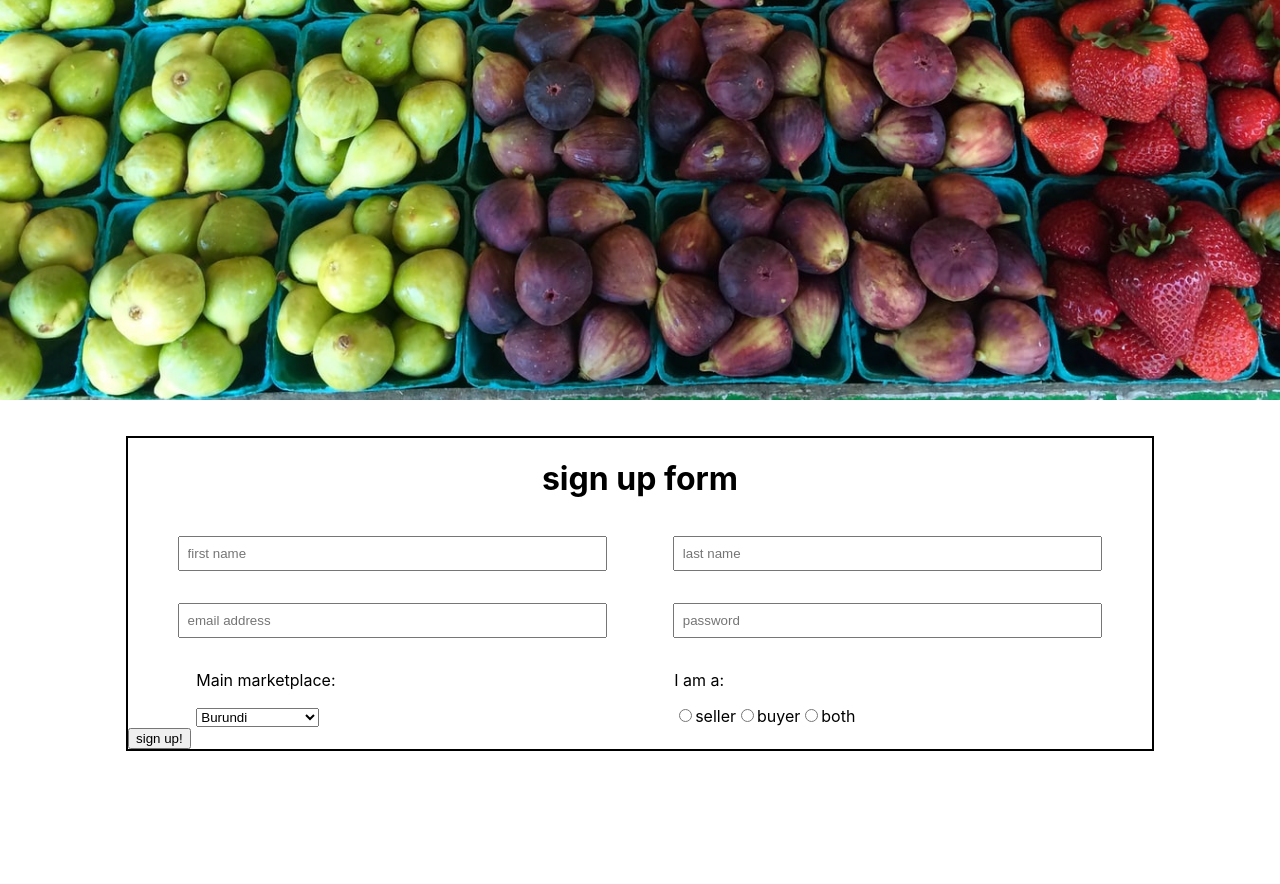
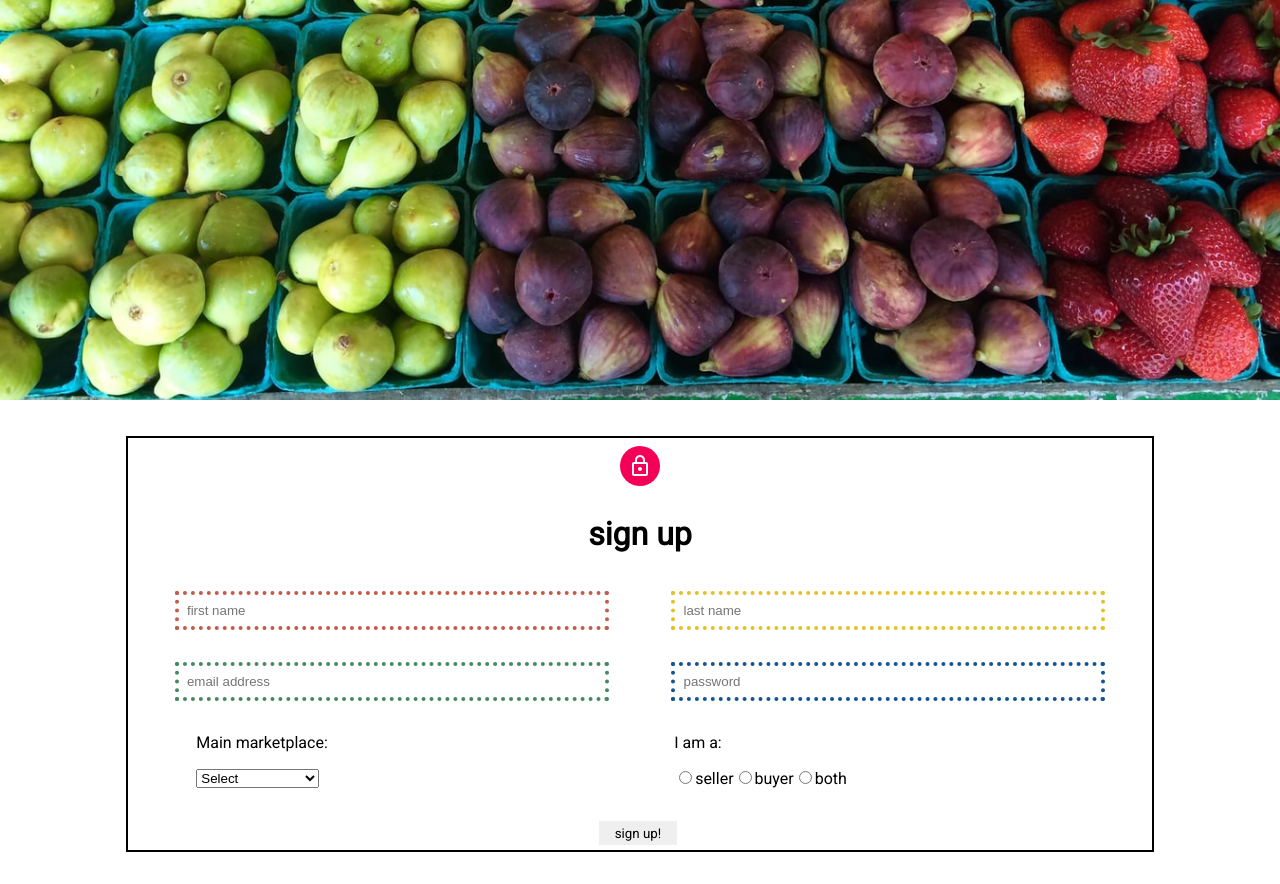
Before and after one commit to tt72-AfricanMarket/frontend, a React (Create React App) app: page /signup in a window 1280 px wide. Before the commit the page ends 800 px from the top, so only its background shows below. Built offline with nearby package versions, Linux system fonts and the light colour scheme.

Commit message:
color, font added.  contents centered

```diff
--- a/package.json
+++ b/package.json
@@ -3,10 +3,14 @@
   "version": "0.1.0",
   "private": true,
   "dependencies": {
+    "@material-ui/core": "^4.11.3",
+    "@material-ui/icons": "^4.11.2",
     "@testing-library/jest-dom": "^5.11.4",
     "@testing-library/react": "^11.1.0",
     "@testing-library/user-event": "^12.1.10",
     "axios": "^0.21.1",
+    "fontsource-roboto": "^4.0.0",
+    "material-ui": "^0.20.2",
     "react": "^17.0.1",
     "react-dom": "^17.0.1",
     "react-redux": "^7.2.2",
--- a/src/pages/signup/SignupPage.js
+++ b/src/pages/signup/SignupPage.js
@@ -1,11 +1,33 @@
 import React from "react";
-import styled from 'styled-components'
+import styled, { keyframes } from 'styled-components'
 import {useHistory} from 'react-router-dom'
-
+import 'fontsource-roboto';
+import Avatar from '@material-ui/core/Avatar';
+import LockOutlinedIcon from '@material-ui/icons/LockOutlined';
+import { makeStyles } from '@material-ui/core/styles';
 import banner from '../../images/banner.jpg'
 
+
+
+
+const useStyles = makeStyles((theme) => ({
+
+    avatar: {
+      margin: theme.spacing(1),
+      backgroundColor: theme.palette.secondary.main,
+    },
+
+  }));
+
+const kf = keyframes`
+  100% {
+    opacity: 1;
+  }
+`
+
 // Return div is always called page
-const Page = styled.div``
+const Page = styled.div`
+font-family:'Roboto',sans-serif;`
 
 // banner
 const HeaderImg = styled.img`
@@ -20,6 +42,8 @@ const SignUpBox = styled.div`
     border: 2px solid black;
     width: 80%;
     margin: 2rem auto;
+    opacity: 0;
+    animation: ${kf} 1s ease-in-out forwards;
 `
 const SignUp = styled.h1`
     text-align:center;
@@ -35,26 +59,31 @@ const FirstName = styled.input`
     width: 40%;
     margin: 1rem;
     padding: .5rem;
+    border: 4px dotted #c35b48;
 `
 const LastName = styled.input`
     width: 40%;
     margin: 1rem;
     padding: .5rem;
+    border: 4px dotted #e5c027;
 `
 const Email = styled.input`
     width: 40%;
     margin: 1rem;
     padding: .5rem;
+    border: 4px dotted #458962;
 `
 const Password = styled.input`
     width: 40%;
     margin: 1rem;
     padding: .5rem;
+    border: 4px dotted #125592;
 `
 
 // containers for options about marketplace and seller/buyer
 const OptionCont = styled.div`
     width: 40%;
+
 `
 
 const OptionName = styled.p``
@@ -68,9 +97,40 @@ const MarketLocation = styled.select`
 const UserType = styled.input``
 const UserLabel = styled.label``
 
-const SignUpButton = styled.button``
+const ButtonContainer = styled.div`
+display: flex;
+justify-content: center;
+padding-top: 2rem;
+`
+const AvatarContainer = styled.div`
+display: flex;
+justify-content: center;
+`
 
-const SignupPage = () => {
+const SignUpButton = styled.button`
+    display:inline-block;
+    padding:0.35em 1.2em;
+    border:0.1em solid #FFFFFF;
+    margin:0 0.3em 0.3em 0;
+    border-radius:0.12em;
+    box-sizing: border-box;
+    text-decoration:none;
+    font-family:'Roboto',sans-serif;
+    font-weight:300;
+    color:black;
+    text-align:center;
+    transition: all 0.2s;
+
+&:hover {
+    color:white;
+    background-color: grey;
+}
+
+`
+
+export default function SignupPage() {
+
+    const classes = useStyles();
 
     const history = useHistory()
 
@@ -81,9 +141,13 @@ const SignupPage = () => {
     return (
         <Page>
             <HeaderImg src={banner}/>
-
             <SignUpBox>
-                <SignUp>sign up form</SignUp>
+            <AvatarContainer>
+                <Avatar className={classes.avatar}>
+                    <LockOutlinedIcon />
+                </Avatar>
+                </AvatarContainer>
+                <SignUp>sign up</SignUp>
 
                 <SignUpForm>
 
@@ -118,6 +182,9 @@ const SignupPage = () => {
                         <MarketLocation
                             name="market_location"
                         >
+                            <option value="Select">
+                                Select
+                            </option>
                             <option value="Burundi">
                                 Burundi
                             </option>
@@ -179,12 +246,10 @@ const SignupPage = () => {
                     </OptionCont>
 
                 </SignUpForm>
-
+                <ButtonContainer>
                 <SignUpButton onClick={goToProfile}>sign up!</SignUpButton>
-
+                </ButtonContainer>
             </SignUpBox>
         </Page>
     )
 }
-
-export default SignupPage;
```
Also changed, not shown: 1 other file (tests, documents, lock files or other folders).
